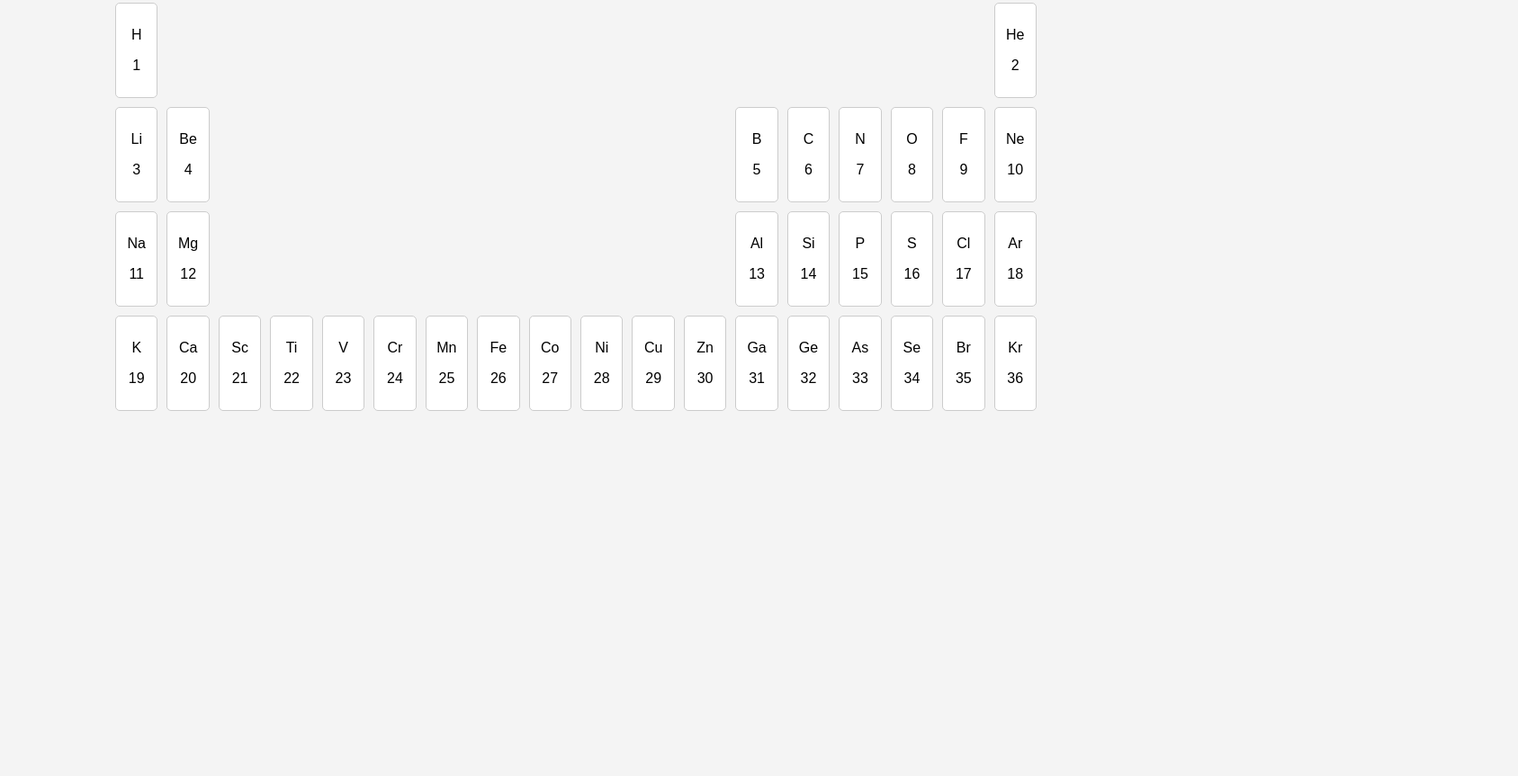
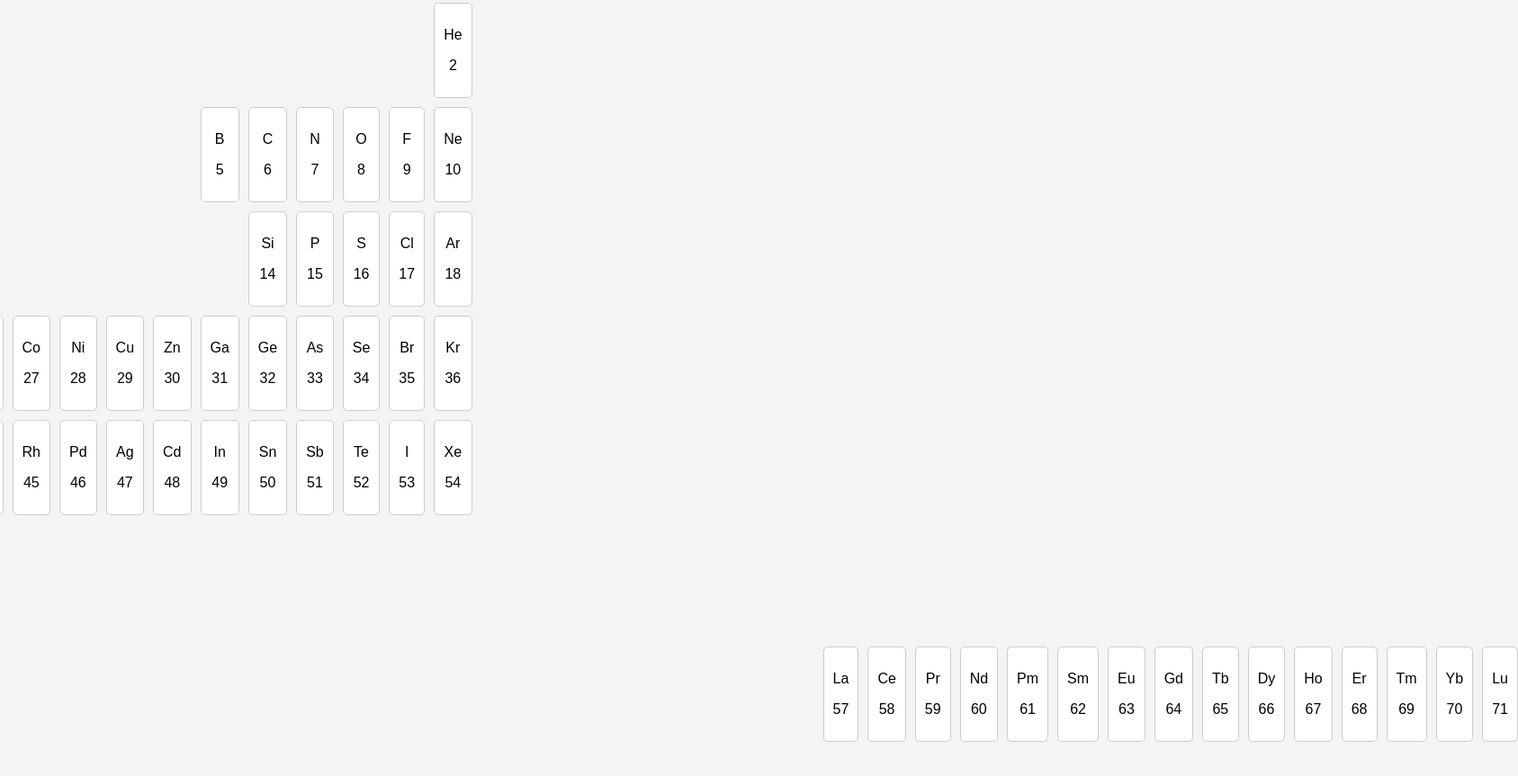
Before and after one commit to shyamamandal/shyamamandal.github.io, a plain HTML site: page index.html in a window 1280 px wide. Shown: the part 541-1404 px from the top of the page at 90% size, 1687 px wide, since content can reach past the window. Before the commit the page ends 1038 px from the top, so only its background shows below. Drawn offline with Linux system fonts and the light colour scheme.

Commit message:
Update index.html

```diff
--- a/index.html
+++ b/index.html
@@ -99,12 +99,12 @@
 
         <h2>Interactive Periodic Table</h2>
         <div class="periodic-table">
-            <!-- Only first 36 elements as a sample -->
-            <div class="element" style="grid-column: 1 / span 1;">
+            <!-- Adding all elements, the numbering follows general periodic table structure -->
+            <div class="element" style="grid-column: 1 / span 1; grid-row: 1;">
                 <p>H</p>
                 <p>1</p>
             </div>
-            <div class="element" style="grid-column: 18 / span 1;">
+            <div class="element" style="grid-column: 18 / span 1; grid-row: 1;">
                 <p>He</p>
                 <p>2</p>
             </div>
@@ -148,7 +148,7 @@
                 <p>Mg</p>
                 <p>12</p>
             </div>
-            <div class="element" style="grid-column: 13 / span 1; grid-row: 3;">
+            <div class="element" style="grid-column: 3 / span 1; grid-row: 3;">
                 <p>Al</p>
                 <p>13</p>
             </div>
@@ -244,6 +244,158 @@
                 <p>Kr</p>
                 <p>36</p>
             </div>
+            <div class="element" style="grid-column: 1 / span 1; grid-row: 5;">
+                <p>Rb</p>
+                <p>37</p>
+            </div>
+            <div class="element" style="grid-column: 2 / span 1; grid-row: 5;">
+                <p>Sr</p>
+                <p>38</p>
+            </div>
+            <div class="element" style="grid-column: 3 / span 1; grid-row: 5;">
+                <p>Y</p>
+                <p>39</p>
+            </div>
+            <div class="element" style="grid-column: 4 / span 1; grid-row: 5;">
+                <p>Zr</p>
+                <p>40</p>
+            </div>
+            <div class="element" style="grid-column: 5 / span 1; grid-row: 5;">
+                <p>Nb</p>
+                <p>41</p>
+            </div>
+            <div class="element" style="grid-column: 6 / span 1; grid-row: 5;">
+                <p>Mo</p>
+                <p>42</p>
+            </div>
+            <div class="element" style="grid-column: 7 / span 1; grid-row: 5;">
+                <p>Tc</p>
+                <p>43</p>
+            </div>
+            <div class="element" style="grid-column: 8 / span 1; grid-row: 5;">
+                <p>Ru</p>
+                <p>44</p>
+            </div>
+            <div class="element" style="grid-column: 9 / span 1; grid-row: 5;">
+                <p>Rh</p>
+                <p>45</p>
+            </div>
+            <div class="element" style="grid-column: 10 / span 1; grid-row: 5;">
+                <p>Pd</p>
+                <p>46</p>
+            </div>
+            <div class="element" style="grid-column: 11 / span 1; grid-row: 5;">
+                <p>Ag</p>
+                <p>47</p>
+            </div>
+            <div class="element" style="grid-column: 12 / span 1; grid-row: 5;">
+                <p>Cd</p>
+                <p>48</p>
+            </div>
+            <div class="element" style="grid-column: 13 / span 1; grid-row: 5;">
+                <p>In</p>
+                <p>49</p>
+            </div>
+            <div class="element" style="grid-column: 14 / span 1; grid-row: 5;">
+                <p>Sn</p>
+                <p>50</p>
+            </div>
+            <div class="element" style="grid-column: 15 / span 1; grid-row: 5;">
+                <p>Sb</p>
+                <p>51</p>
+            </div>
+            <div class="element" style="grid-column: 16 / span 1; grid-row: 5;">
+                <p>Te</p>
+                <p>52</p>
+            </div>
+            <div class="element" style="grid-column: 17 / span 1; grid-row: 5;">
+                <p>I</p>
+                <p>53</p>
+            </div>
+            <div class="element" style="grid-column: 18 / span 1; grid-row: 5;">
+                <p>Xe</p>
+                <p>54</p>
+            </div>
+            <div class="element" style="grid-column: 1 / span 1; grid-row: 6;">
+                <p>Cs</p>
+                <p>55</p>
+            </div>
+            <div class="element" style="grid-column: 2 / span 1; grid-row: 6;">
+                <p>Ba</p>
+                <p>56</p>
+            </div>
+            <div class="element" style="grid-column: 57 / span 1; grid-row: 9;">
+                <p>La</p>
+                <p>57</p>
+            </div>
+            <div class="element" style="grid-column: 58 / span 1; grid-row: 9;">
+                <p>Ce</p>
+                <p>58</p>
+            </div>
+            <div class="element" style="grid-column: 59 / span 1; grid-row: 9;">
+                <p>Pr</p>
+                <p>59</p>
+            </div>
+            <div class="element" style="grid-column: 60 / span 1; grid-row: 9;">
+                <p>Nd</p>
+                <p>60</p>
+            </div>
+            <div class="element" style="grid-column: 61 / span 1; grid-row: 9;">
+                <p>Pm</p>
+                <p>61</p>
+            </div>
+            <div class="element" style="grid-column: 62 / span 1; grid-row: 9;">
+                <p>Sm</p>
+                <p>62</p>
+            </div>
+            <div class="element" style="grid-column: 63 / span 1; grid-row: 9;">
+                <p>Eu</p>
+                <p>63</p>
+            </div>
+            <div class="element" style="grid-column: 64 / span 1; grid-row: 9;">
+                <p>Gd</p>
+                <p>64</p>
+            </div>
+            <div class="element" style="grid-column: 65 / span 1; grid-row: 9;">
+                <p>Tb</p>
+                <p>65</p>
+            </div>
+            <div class="element" style="grid-column: 66 / span 1; grid-row: 9;">
+                <p>Dy</p>
+                <p>66</p>
+            </div>
+            <div class="element" style="grid-column: 67 / span 1; grid-row: 9;">
+                <p>Ho</p>
+                <p>67</p>
+            </div>
+            <div class="element" style="grid-column: 68 / span 1; grid-row: 9;">
+                <p>Er</p>
+                <p>68</p>
+            </div>
+            <div class="element" style="grid-column: 69 / span 1; grid-row: 9;">
+                <p>Tm</p>
+                <p>69</p>
+            </div>
+            <div class="element" style="grid-column: 70 / span 1; grid-row: 9;">
+                <p>Yb</p>
+                <p>70</p>
+            </div>
+            <div class="element" style="grid-column: 71 / span 1; grid-row: 9;">
+                <p>Lu</p>
+                <p>71</p>
+            </div>
+            <div class="element" style="grid-column: 3 / span 1; grid-row: 6;">
+                <p>Hf</p>
+                <p>72</p>
+            </div>
+            <div class="element" style="grid-column: 4 / span 1; grid-row: 6;">
+                <p>Ta</p>
+                <p>73</p>
+            </div>
+            <div class="element" style="grid-column: 5 / span 1; grid-row: 6;">
+                <p>W</p>
+                <p>74</p>
+            </div>
         </div>
     </div>
 </body>
```
